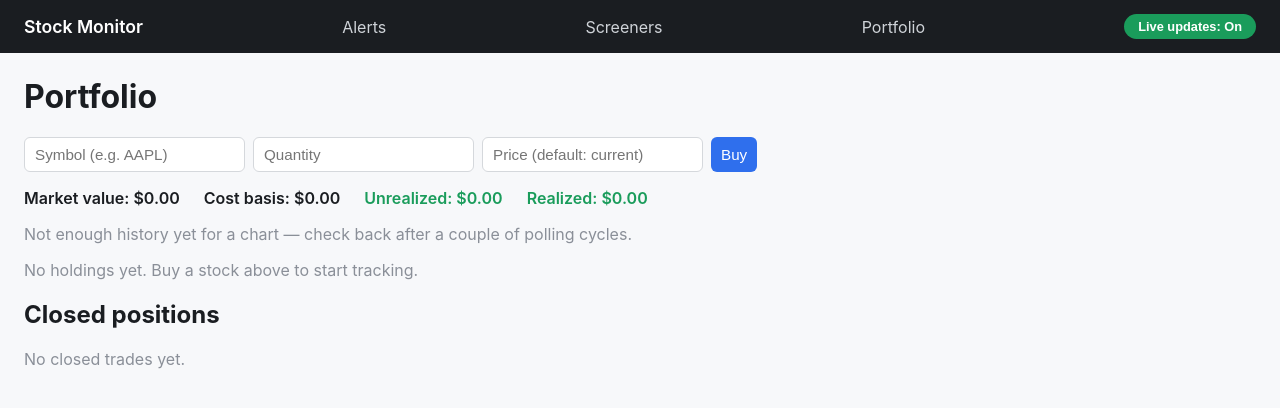
After one commit to eelkalai/stock-monitor, a Flask app: page /portfolio in a window 1280 px wide. The commit adds this page. Shown: the top 408 px of the page. Run offline with Flask 3, Linux system fonts and the light colour scheme; data that the repository does not hold is empty.

Commit message:
Add portfolio tracking with buy/sell and gain/loss over time
New /portfolio page for tracking stocks actually bought, independent
of the watchlist. Buying any symbol (validated the same way as
add_ticker) upserts a single aggregated Holding per symbol with a
weighted-average cost basis; selling supports a partial quantity,
closing (deleting) the holding on a full sell, and always writes a
permanent RealizedTrade record so trade history survives even after
a position closes. Price defaults to the current price (cached if
watchlisted, live-fetched otherwise) when left blank on buy/sell.

The background poller now also takes a portfolio-wide value/cost
snapshot each cycle (skipped when there are no holdings, and paused
by the same POLLING_ENABLED flag as ticker polling), feeding a
value-over-time chart on the page.

The holdings list intentionally does NOT reuse the AJAX detail-pane
fragment built for dashboard/screeners - it uses plain full-page
navigation for selection, to avoid adding portfolio-specific
branching to shared infrastructure those two pages depend on.

Co-Authored-By: Claude Sonnet 5 <noreply@anthropic.com>
Claude-Session: https://claude.ai/code/session_01D4iw5x8EoiZ5YCQdaivTx6

```diff
--- a/app.py
+++ b/app.py
@@ -1,8 +1,9 @@
 import os
+from datetime import datetime, timezone
 
 from flask import Flask, jsonify, redirect, render_template, request, url_for
 
-from models import Alert, Notification, Ticker, db
+from models import Alert, Holding, Notification, PortfolioSnapshot, RealizedTrade, Ticker, db
 from scheduler import start_scheduler
 from screeners import list_screeners, run_screener
 from stock_data import fetch_history, fetch_quote, symbol_exists
@@ -197,6 +198,157 @@ def run_screener_route(name):
     )
 
 
+def _current_price(symbol):
+    ticker = Ticker.query.filter_by(symbol=symbol).first()
+    if ticker and ticker.last_price is not None:
+        return ticker.last_price
+    price, _ = fetch_quote(symbol)
+    return price
+
+
+def _portfolio_context(selected_symbol=None, period="6mo", error=None):
+    holdings = Holding.query.order_by(Holding.symbol).all()
+    closed = RealizedTrade.query.order_by(RealizedTrade.sold_at.desc()).all()
+    snapshots = PortfolioSnapshot.query.order_by(PortfolioSnapshot.taken_at).all()
+
+    rows = []
+    total_value = 0.0
+    total_cost = 0.0
+    for holding in holdings:
+        price = _current_price(holding.symbol)
+        market_value = (price or 0.0) * holding.quantity
+        cost_basis = holding.avg_cost * holding.quantity
+        unrealized_pl = market_value - cost_basis if price is not None else None
+        unrealized_pct = (
+            unrealized_pl / cost_basis * 100 if unrealized_pl is not None and cost_basis else None
+        )
+        total_value += market_value
+        total_cost += cost_basis
+        rows.append(
+            {
+                "holding": holding,
+                "price": price,
+                "market_value": market_value,
+                "cost_basis": cost_basis,
+                "unrealized_pl": unrealized_pl,
+                "unrealized_pct": unrealized_pct,
+            }
+        )
+
+    total_realized_pl = sum(t.realized_pl for t in closed)
+    total_unrealized_pl = total_value - total_cost
+
+    selected_row = next((r for r in rows if r["holding"].symbol == selected_symbol), None)
+    selected_history = fetch_history(selected_symbol, period=period) if selected_symbol else None
+
+    return {
+        "rows": rows,
+        "closed": closed,
+        "snapshots": snapshots,
+        "snapshot_labels": [s.taken_at.strftime("%m-%d %H:%M") for s in snapshots],
+        "total_value": total_value,
+        "total_cost": total_cost,
+        "total_realized_pl": total_realized_pl,
+        "total_unrealized_pl": total_unrealized_pl,
+        "selected_symbol": selected_symbol,
+        "selected_row": selected_row,
+        "selected_history": selected_history,
+        "period": period,
+        "error": error,
+    }
+
+
+@app.route("/portfolio")
+def portfolio():
+    selected_symbol = request.args.get("selected", "").strip().upper() or None
+    period = request.args.get("period", "6mo")
+    return render_template("portfolio.html", **_portfolio_context(selected_symbol, period))
+
+
+@app.route("/portfolio/buy", methods=["POST"])
+def buy_holding():
+    symbol = request.form.get("symbol", "").strip().upper()
+    quantity = request.form.get("quantity", type=float)
+    price = request.form.get("price", type=float)
+
+    if not symbol or quantity is None or quantity <= 0:
+        return render_template(
+            "portfolio.html", **_portfolio_context(error="Enter a symbol and a positive quantity.")
+        )
+    if not symbol_exists(symbol):
+        return render_template(
+            "portfolio.html", **_portfolio_context(error=f"Could not find symbol '{symbol}'.")
+        )
+
+    if price is None:
+        price = _current_price(symbol)
+    if price is None:
+        return render_template(
+            "portfolio.html",
+            **_portfolio_context(error=f"Could not fetch a price for '{symbol}'; enter one manually."),
+        )
+
+    holding = Holding.query.filter_by(symbol=symbol).first()
+    if holding:
+        new_qty = holding.quantity + quantity
+        holding.avg_cost = (holding.quantity * holding.avg_cost + quantity * price) / new_qty
+        holding.quantity = new_qty
+        holding.updated_at = datetime.now(timezone.utc)
+    else:
+        db.session.add(Holding(symbol=symbol, quantity=quantity, avg_cost=price))
+    db.session.commit()
+    return redirect(url_for("portfolio", selected=symbol))
+
+
+@app.route("/portfolio/<int:holding_id>/sell", methods=["POST"])
+def sell_holding(holding_id):
+    holding = Holding.query.get_or_404(holding_id)
+    quantity = request.form.get("quantity", type=float)
+    price = request.form.get("price", type=float)
+
+    if quantity is None or quantity <= 0 or quantity > holding.quantity:
+        return render_template(
+            "portfolio.html",
+            **_portfolio_context(
+                selected_symbol=holding.symbol,
+                error=f"Invalid quantity. You hold {holding.quantity} shares of {holding.symbol}.",
+            ),
+        )
+
+    if price is None:
+        price = _current_price(holding.symbol)
+    if price is None:
+        return render_template(
+            "portfolio.html",
+            **_portfolio_context(
+                selected_symbol=holding.symbol,
+                error=f"Could not fetch a price for '{holding.symbol}'; enter one manually.",
+            ),
+        )
+
+    realized_pl = (price - holding.avg_cost) * quantity
+    db.session.add(
+        RealizedTrade(
+            symbol=holding.symbol,
+            quantity=quantity,
+            avg_cost=holding.avg_cost,
+            sell_price=price,
+            realized_pl=realized_pl,
+        )
+    )
+
+    symbol = holding.symbol
+    if quantity == holding.quantity:
+        db.session.delete(holding)
+        symbol = None
+    else:
+        holding.quantity -= quantity
+        holding.updated_at = datetime.now(timezone.utc)
+
+    db.session.commit()
+    return redirect(url_for("portfolio", **({"selected": symbol} if symbol else {})))
+
+
 if __name__ == "__main__":
     start_scheduler(app)
     app.run(debug=True, use_reloader=False)
--- a/static/style.css
+++ b/static/style.css
@@ -83,6 +83,12 @@ body {
 .ticker-table tr.selected { background: #eef3ff; }
 .detail-meta { color: #8a8f98; font-size: 0.85rem; margin: -4px 0 12px; }
 .inline-form { display: inline; margin-left: 8px; }
+.portfolio-summary {
+  display: flex;
+  gap: 24px;
+  font-weight: 600;
+  margin-bottom: 16px;
+}
 @media (max-width: 720px) {
   .split-view { flex-direction: column; height: auto; }
   .list-pane {
--- a/templates/base.html
+++ b/templates/base.html
@@ -14,6 +14,7 @@
       {% if unread_count %}<span class="badge">{{ unread_count }}</span>{% endif %}
     </a>
     <a class="notif-link" href="{{ url_for('screeners') }}">Screeners</a>
+    <a class="notif-link" href="{{ url_for('portfolio') }}">Portfolio</a>
     <form action="{{ url_for('toggle_polling') }}" method="post" class="polling-toggle">
       <button type="submit" class="switch {{ 'on' if polling_enabled else 'off' }}">
         Live updates: {{ 'On' if polling_enabled else 'Off' }}
--- /dev/null
+++ b/templates/portfolio.html
@@ -0,0 +1,122 @@
+{% extends "base.html" %}
+{% block title %}Portfolio - Stock Monitor{% endblock %}
+{% block content %}
+  <h1>Portfolio</h1>
+
+  <form class="add-ticker-form" method="post" action="{{ url_for('buy_holding') }}">
+    <input type="text" name="symbol" placeholder="Symbol (e.g. AAPL)" autocomplete="off" required>
+    <input type="number" step="0.0001" min="0" name="quantity" placeholder="Quantity" required>
+    <input type="number" step="0.01" min="0" name="price" placeholder="Price (default: current)">
+    <button type="submit">Buy</button>
+  </form>
+
+  {% if error %}<p class="error">{{ error }}</p>{% endif %}
+
+  <div class="portfolio-summary">
+    <span>Market value: ${{ "%.2f"|format(total_value) }}</span>
+    <span>Cost basis: ${{ "%.2f"|format(total_cost) }}</span>
+    <span class="{{ 'up' if total_unrealized_pl >= 0 else 'down' }}">Unrealized: ${{ "%.2f"|format(total_unrealized_pl) }}</span>
+    <span class="{{ 'up' if total_realized_pl >= 0 else 'down' }}">Realized: ${{ "%.2f"|format(total_realized_pl) }}</span>
+  </div>
+
+  {% if snapshots|length >= 2 %}
+  <canvas id="portfolio-chart" height="90"
+          data-labels='{{ snapshot_labels|tojson }}'
+          data-values='{{ snapshots|map(attribute="total_value")|list|tojson }}'
+          data-costs='{{ snapshots|map(attribute="total_cost")|list|tojson }}'></canvas>
+  {% else %}
+  <p class="empty">Not enough history yet for a chart &mdash; check back after a couple of polling cycles.</p>
+  {% endif %}
+
+  {% if rows %}
+  <div class="split-view">
+    <div class="list-pane" id="list-pane">
+      <table class="ticker-table">
+        <thead>
+          <tr><th>Symbol</th><th>Qty</th><th>Avg cost</th><th>Price</th><th>Unrealized</th></tr>
+        </thead>
+        <tbody>
+          {% for r in rows %}
+          <tr class="{{ 'selected' if r.holding.symbol == selected_symbol }}">
+            <td><a href="{{ url_for('portfolio', selected=r.holding.symbol) }}">{{ r.holding.symbol }}</a></td>
+            <td>{{ "%g"|format(r.holding.quantity) }}</td>
+            <td>${{ "%.2f"|format(r.holding.avg_cost) }}</td>
+            <td>{% if r.price is not none %}${{ "%.2f"|format(r.price) }}{% else %}—{% endif %}</td>
+            <td class="{{ 'up' if (r.unrealized_pl or 0) >= 0 else 'down' }}">
+              {% if r.unrealized_pl is not none %}${{ "%.2f"|format(r.unrealized_pl) }} ({{ "%.1f"|format(r.unrealized_pct) }}%){% else %}—{% endif %}
+            </td>
+          </tr>
+          {% endfor %}
+        </tbody>
+      </table>
+    </div>
+    <div class="detail-pane" id="detail-pane">
+      {% if selected_row %}
+        <h2>{{ selected_row.holding.symbol }}</h2>
+        <p class="price-line">
+          {% if selected_row.price is not none %}${{ "%.2f"|format(selected_row.price) }}{% endif %}
+        </p>
+        <p class="detail-meta">
+          holding {{ "%g"|format(selected_row.holding.quantity) }} @ avg ${{ "%.2f"|format(selected_row.holding.avg_cost) }}
+        </p>
+        <canvas id="chart" height="90"
+                data-history='{{ selected_history|tojson }}'
+                data-label="{{ selected_row.holding.symbol }} close"></canvas>
+        <h3>Sell</h3>
+        <form class="alert-form" method="post" action="{{ url_for('sell_holding', holding_id=selected_row.holding.id) }}">
+          <input type="number" step="0.0001" min="0" max="{{ selected_row.holding.quantity }}" name="quantity" placeholder="Quantity" required>
+          <input type="number" step="0.01" min="0" name="price" placeholder="Price (default: current)">
+          <button type="submit">Sell</button>
+        </form>
+      {% else %}
+      <p class="empty">Select a holding to see details and sell.</p>
+      {% endif %}
+    </div>
+  </div>
+  {% else %}
+  <p class="empty">No holdings yet. Buy a stock above to start tracking.</p>
+  {% endif %}
+
+  <h2>Closed positions</h2>
+  {% if closed %}
+  <table class="ticker-table">
+    <thead>
+      <tr><th>Symbol</th><th>Qty</th><th>Avg cost</th><th>Sell price</th><th>Realized P&amp;L</th><th>Sold</th></tr>
+    </thead>
+    <tbody>
+      {% for t in closed %}
+      <tr>
+        <td>{{ t.symbol }}</td>
+        <td>{{ "%g"|format(t.quantity) }}</td>
+        <td>${{ "%.2f"|format(t.avg_cost) }}</td>
+        <td>${{ "%.2f"|format(t.sell_price) }}</td>
+        <td class="{{ 'up' if t.realized_pl >= 0 else 'down' }}">${{ "%.2f"|format(t.realized_pl) }}</td>
+        <td>{{ t.sold_at.strftime('%Y-%m-%d %H:%M') }}</td>
+      </tr>
+      {% endfor %}
+    </tbody>
+  </table>
+  {% else %}
+  <p class="empty">No closed trades yet.</p>
+  {% endif %}
+
+  <script src="https://cdn.jsdelivr.net/npm/chart.js@4"></script>
+  <script src="{{ url_for('static', filename='split-view.js') }}" defer></script>
+  <script>
+    (function () {
+      const canvas = document.getElementById("portfolio-chart");
+      if (!canvas || typeof Chart === "undefined") return;
+      new Chart(canvas, {
+        type: "line",
+        data: {
+          labels: JSON.parse(canvas.dataset.labels),
+          datasets: [
+            { label: "Value", data: JSON.parse(canvas.dataset.values), borderColor: "#2f6fed", pointRadius: 0, tension: 0.15 },
+            { label: "Cost", data: JSON.parse(canvas.dataset.costs), borderColor: "#8a8f98", pointRadius: 0, tension: 0.15, borderDash: [4, 4] },
+          ],
+        },
+        options: { scales: { x: { ticks: { maxTicksLimit: 8 } } } },
+      });
+    })();
+  </script>
+{% endblock %}
```
Also changed, not shown: CLAUDE.md (+5 -4 lines), models.py (+25 -0 lines), scheduler.py (+18 -1 lines).
